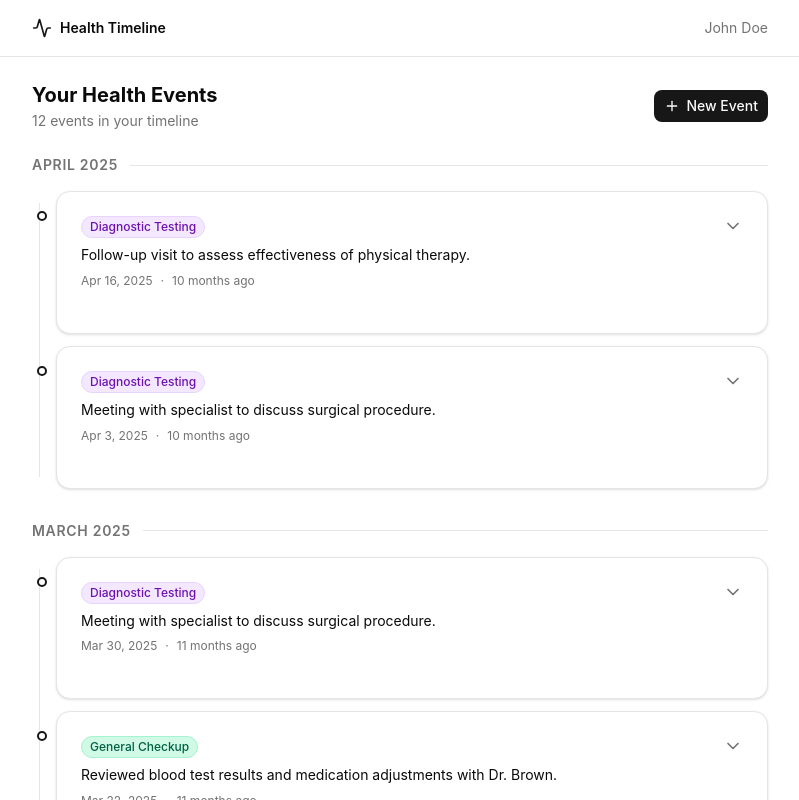
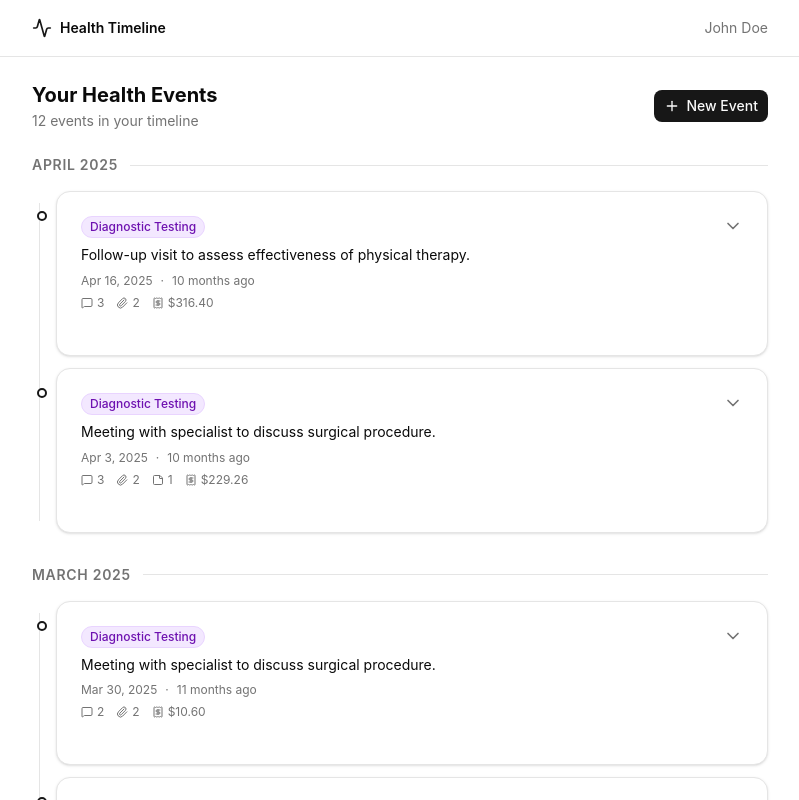
Before and after one commit to jasroopdhingra/health-timeline, a React (Vite) app: page / in a window 1280 px wide. Shown: the top 800 px of the page, without its empty margins (240-1039 px from the left). Built offline with nearby package versions, Linux system fonts and the light colour scheme.

Commit message:
Update to show meta data for collapsed cards.

```diff
--- a/src/components/timeline/EventCard.tsx
+++ b/src/components/timeline/EventCard.tsx
@@ -3,9 +3,10 @@ import type { HealthEvent } from '@/types';
 import { Card, CardContent, CardHeader } from '@/components/ui/card';
 import { Badge } from '@/components/ui/badge';
 import { Collapsible, CollapsibleContent, CollapsibleTrigger } from '@/components/ui/collapsible';
+import { useEventDetail } from '@/hooks/useEventDetail';
 import { EventDetail } from './EventDetail';
-import { formatDate, formatRelativeDate, getEventTypeBadgeStyle } from '@/lib/format';
-import { ChevronDown } from 'lucide-react';
+import { formatDate, formatRelativeDate, formatCurrency, getEventTypeBadgeStyle } from '@/lib/format';
+import { ChevronDown, MessageSquare, Paperclip, Receipt, StickyNote } from 'lucide-react';
 
 interface EventCardProps {
   event: HealthEvent;
@@ -13,6 +14,9 @@ interface EventCardProps {
 
 export function EventCard({ event }: EventCardProps) {
   const [isOpen, setIsOpen] = useState(false);
+  const { messages, supportNotes, attachments, bill } = useEventDetail(event.event_id);
+
+  const hasMetadata = messages.length > 0 || supportNotes.length > 0 || attachments.length > 0 || bill;
 
   return (
     <Collapsible open={isOpen} onOpenChange={setIsOpen}>
@@ -35,6 +39,34 @@ export function EventCard({ event }: EventCardProps) {
                   <span aria-hidden="true">&middot;</span>
                   <span>{formatRelativeDate(event.create_time)}</span>
                 </div>
+                {!isOpen && hasMetadata && (
+                  <div className="flex gap-3 mt-1 text-xs text-muted-foreground">
+                    {messages.length > 0 && (
+                      <span className="flex items-center gap-1">
+                        <MessageSquare className="h-3 w-3" />
+                        {messages.length}
+                      </span>
+                    )}
+                    {attachments.length > 0 && (
+                      <span className="flex items-center gap-1">
+                        <Paperclip className="h-3 w-3" />
+                        {attachments.length}
+                      </span>
+                    )}
+                    {supportNotes.length > 0 && (
+                      <span className="flex items-center gap-1">
+                        <StickyNote className="h-3 w-3" />
+                        {supportNotes.length}
+                      </span>
+                    )}
+                    {bill && (
+                      <span className="flex items-center gap-1">
+                        <Receipt className="h-3 w-3" />
+                        {formatCurrency(bill.amount_allowed)}
+                      </span>
+                    )}
+                  </div>
+                )}
               </div>
               <ChevronDown
                 className={`h-5 w-5 shrink-0 text-muted-foreground transition-transform duration-200 ${
```
